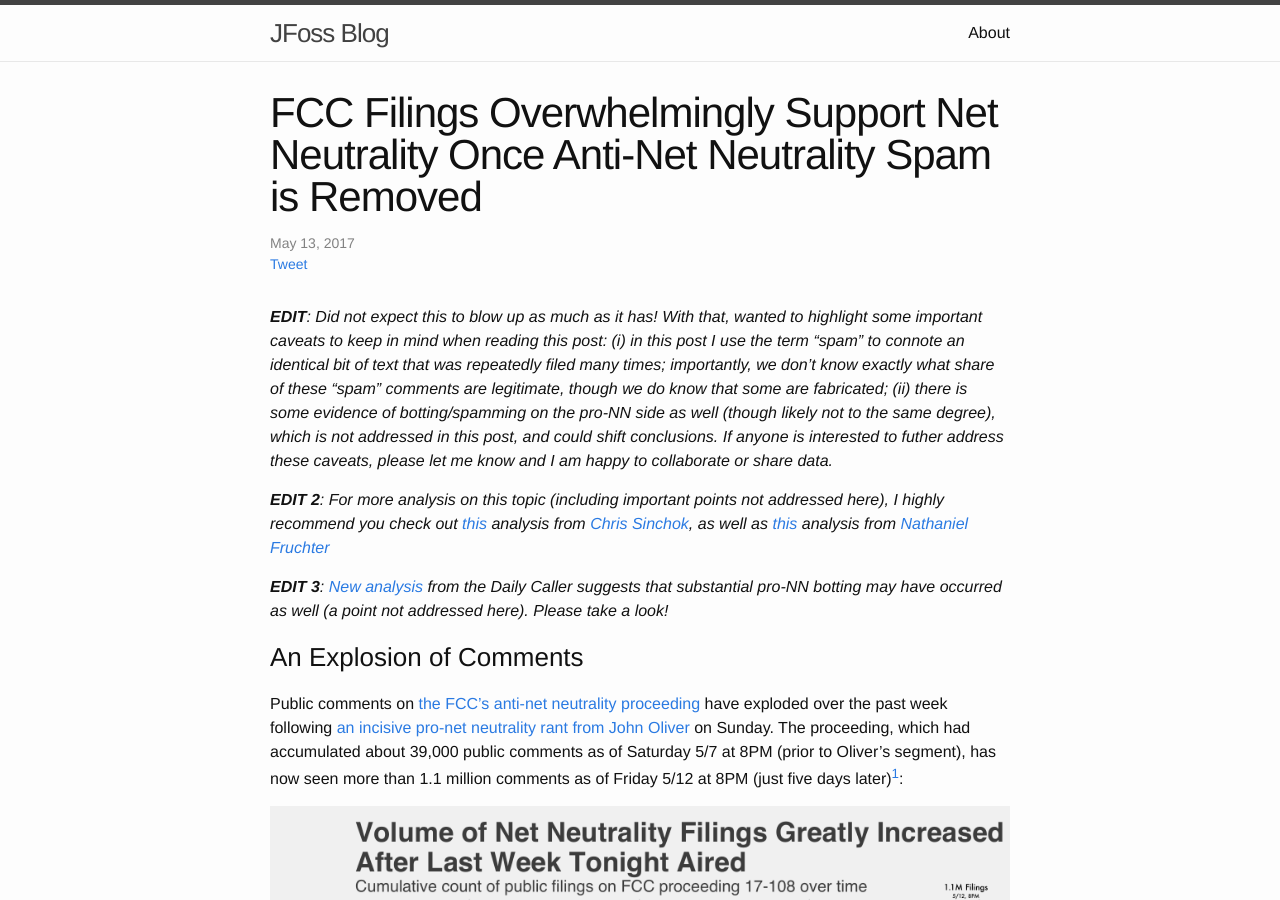
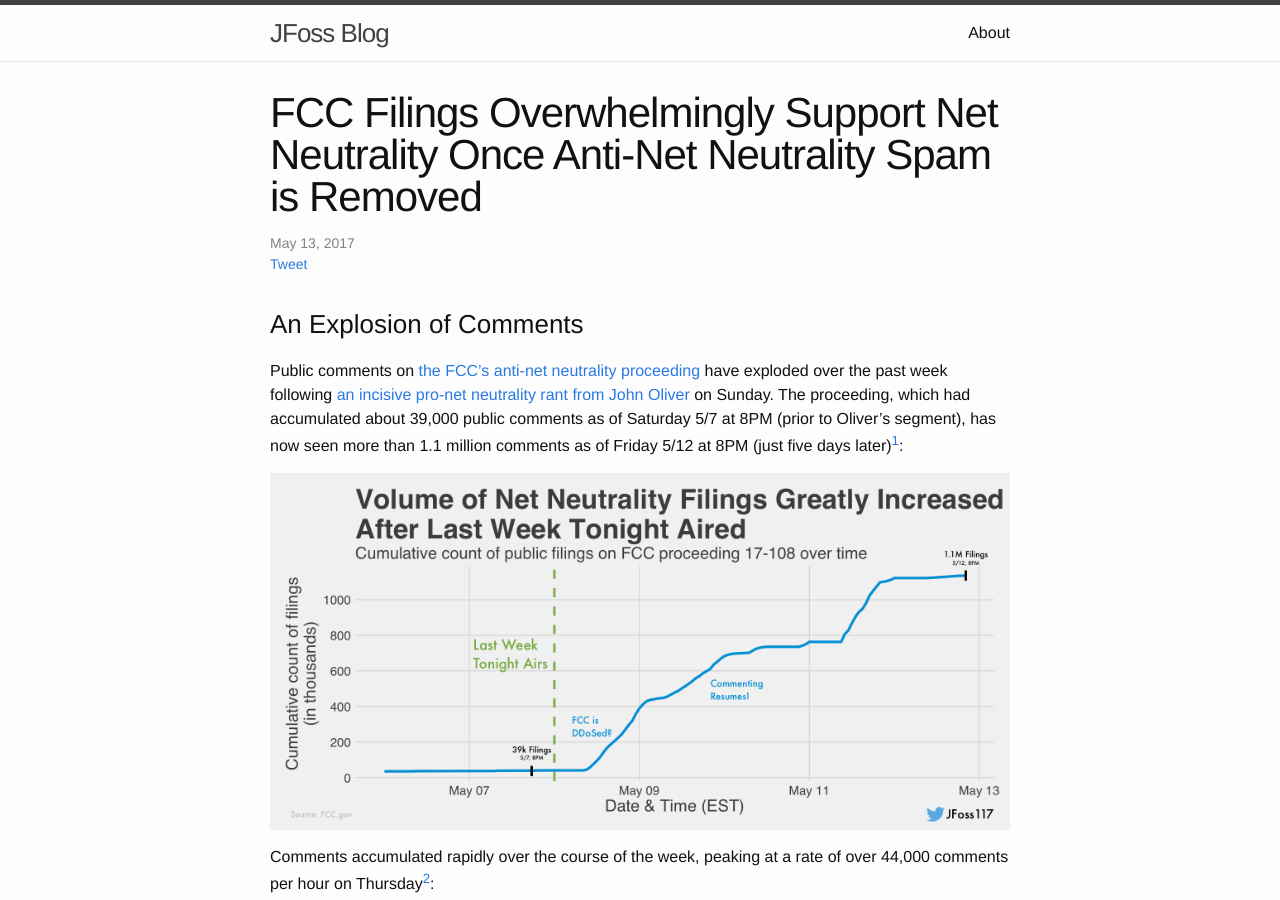
Before and after one commit to Fossj117/fossj117.github.io, a Jekyll site: the page built from _posts/2017-05-13-fcc-filings.md, in a window 1280 px wide and 900 px high. Built offline with Jekyll 4.4.1, drawn with Linux system fonts in a browser that asks for light colours; comment, search, counter and statistics services are not loaded; some of the changed text lies outside the part shown.

Commit message:
Tweak location of edits in fcc, update about page

```diff
--- a/_posts/2017-05-13-fcc-filings.md
+++ b/_posts/2017-05-13-fcc-filings.md
@@ -4,13 +4,11 @@
 date: 2017-05-13
 comments: true
 latex: true
+tags:
+- data
+- journalism
+- R
 ---
-
-<i> **EDIT**: Did not expect this to blow up as much as it has! With that, wanted to highlight some important caveats to keep in mind when reading this post: (i) in this post I use the term "spam" to connote an identical bit of text that was repeatedly filed many times; importantly, we don't know exactly what share of these "spam" comments are legitimate, though we do know that some are fabricated; (ii) there is some evidence of botting/spamming on the pro-NN side as well (though likely not to the same degree), which is not addressed in this post, and could shift conclusions. If anyone is interested to futher address these caveats, please let me know and I am happy to collaborate or share data.
-
-<i> **EDIT 2**: For more analysis on this topic (including important points not addressed here), I highly recommend you check out [this](https://medium.com/@csinchok/an-analysis-of-the-anti-title-ii-bots-463f184829bc) analysis from [Chris Sinchok](https://twitter.com/chrissinchok), as well as [this](https://medium.com/@nhf/whats-up-with-all-of-those-identical-comments-on-the-fcc-net-neutrality-docket-105835f59c3e) analysis from [Nathaniel Fruchter](http://www.nathanielfruchter.com/)
-
-<i> **EDIT 3**: [New analysis](http://dailycaller.com/2017/05/17/more-than-300000-pro-net-neutrality-comments-on-fccs-public-forum-likely-fakes/) from the Daily Caller suggests that substantial pro-NN botting may have occurred as well (a point not addressed here). Please take a look!
 
 ### An Explosion of Comments
 
--- a/about.md
+++ b/about.md
@@ -4,7 +4,7 @@
 permalink: /about/
 ---
 
-I am a data scientist pursuing an [AM in Statistics at Harvard](https://statistics.fas.harvard.edu/pages/graduate-statistics-general-information) this fall. Previously, I was a member of the data science team at [Airbnb](http://airbnb.com), and received my BA in math and philosophy from [Williams College](https://www.williams.edu/).
+I am a data scientist currently pursuing an [AM in Statistics at Harvard](https://statistics.fas.harvard.edu/pages/graduate-statistics-general-information). Previously, I was a member of the data science team at [Airbnb](http://airbnb.com), and received my BA in math and philosophy from [Williams College](https://www.williams.edu/).
 
 My interests include: technology, internet, & data ethics and policy; politics; causal inference; matching markets; natural language processing; the sharing economy.
 
```
Also changed, not shown: other parts of _posts/2017-05-13-fcc-filings.md (+8 -0 lines).
